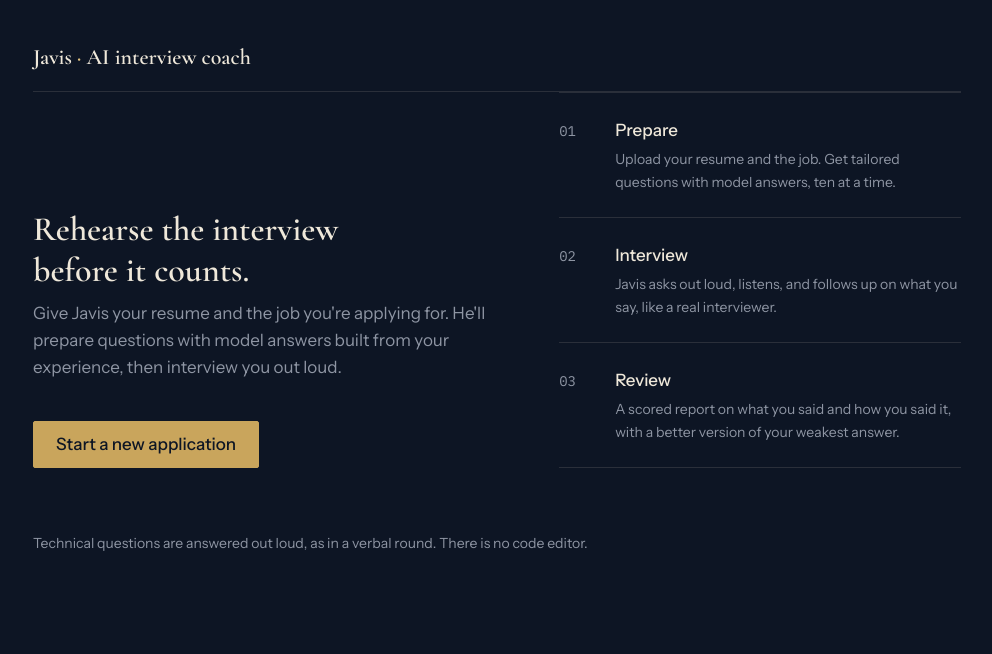
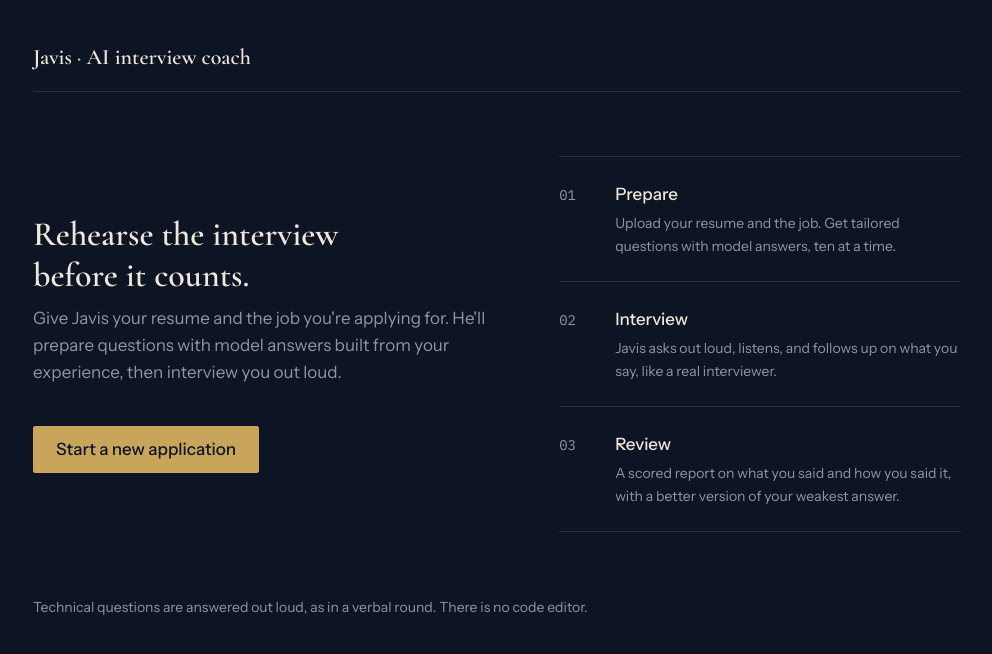
Before and after one commit to Shaunnnn/javis, a Next.js app: page / in a window 1280 px wide. Shown: the top 654 px of the page, without its empty margins (143-1135 px from the left). Built offline with nearby package versions, Linux system fonts and the light colour scheme.

Commit message:
style: fix home spacing and alignment

```diff
--- a/app/home.module.css
+++ b/app/home.module.css
@@ -1,4 +1,5 @@
-.hero { display: grid; grid-template-columns: 1.15fr 1fr; gap: var(--space-6); align-items: end; }
+.hero { display: grid; grid-template-columns: 1.15fr 1fr; gap: var(--space-6); align-items: center; margin-top: var(--space-6); }
+.hero h1 { margin-top: 0; }
 
 .steps { list-style: none; margin: 0; padding: 0; }
 .steps li { display: grid; grid-template-columns: 40px 1fr; gap: var(--space-3); padding: var(--space-4) 0; border-top: var(--line); }
```
